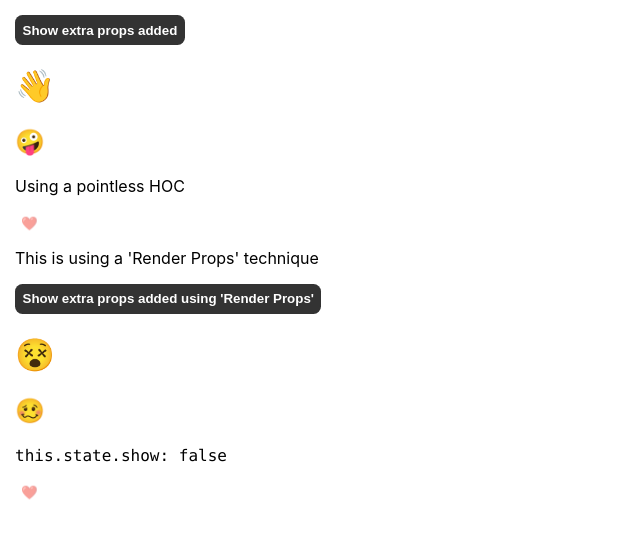
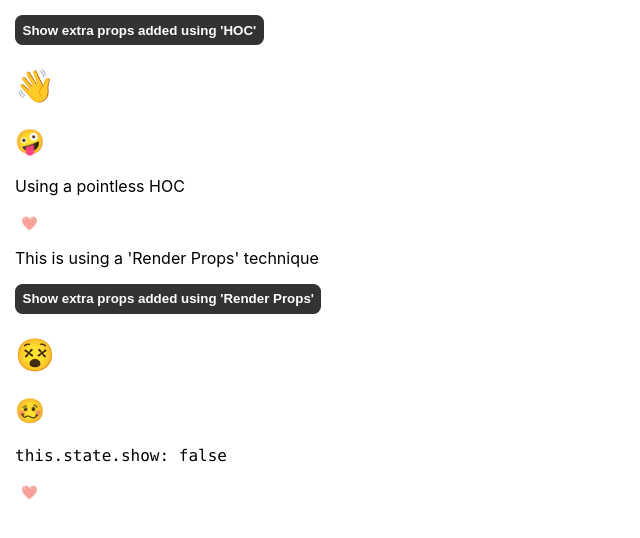
Before and after one commit to jakebirkes/react-bootcamp, a React (Create React App) app: page / in a window 1280 px wide. Shown: the top 538 px of the page, without its empty margins (0-640 px from the left). Built offline with nearby package versions, Linux system fonts and the light colour scheme; no server answers.

Commit message:
using 'HOC' diff

```diff
--- a/src/hoc-practice/ToggleHOC.js
+++ b/src/hoc-practice/ToggleHOC.js
@@ -42,7 +42,7 @@ class ToggleHOC extends Component {
 						padding: '7.5px',
 						fontWeight: '600',
 					}}>
-					{this.state.show ? 'Hide' : 'Show'} extra props added
+					{this.state.show ? 'Hide' : 'Show'} extra props added using 'HOC'
 				</button>
 				{ComponentToggled()}
 				<button onClick={this.toggleLiked} style={{ background: 'none', border: 'none' }}>
```
